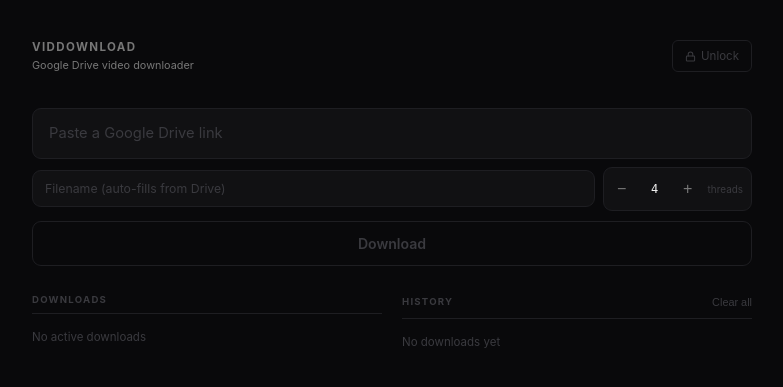
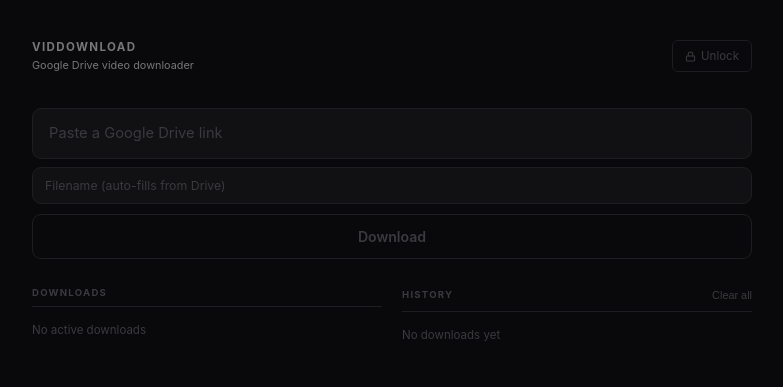
Before and after one commit to dhanmina/notegrab, a Flask app: page / in a window 1280 px wide. Shown: the top 387 px of the page, without its empty margins (248-1031 px from the left). Run offline with Flask 3, Linux system fonts and the light colour scheme; data that the repository does not hold is empty.

Commit message:
feat: hardcode threads to 8, remove user-facing stepper

```diff
--- a/app.py
+++ b/app.py
@@ -115,7 +115,7 @@
     data = request.get_json()
     url = (data.get("url") or "").strip()
     output = (data.get("output") or "").strip()
-    num_threads = max(1, min(16, int(data.get("threads", 4))))
+    num_threads = max(1, min(8, int(data.get("threads", 8))))
     chunk_size = max(512, int(data.get("chunk_size", 1024 * 64)))
 
     if not url:
--- a/static/app.js
+++ b/static/app.js
@@ -28,7 +28,7 @@
 }
 
 let titleReady = false;
-let threads = 4;
+const threads = 8;
 let driveExt = "";
 let titleTimer = null;
 
@@ -45,7 +45,6 @@
 const urlWarn = document.getElementById("url-warn");
 const bottomRow = document.getElementById("bottom-row");
 const nameField = document.getElementById("name-field");
-const tVal = document.getElementById("t-val");
 
 function syncBtn() {
   const urls = getValidUrls(urlEl.value);
@@ -63,9 +62,7 @@
 }
 
 function updateMode() {
-  const multi = isMultiMode();
-  nameField.style.display = multi ? "none" : "";
-  bottomRow.classList.toggle("threads-only", multi);
+  nameField.style.display = isMultiMode() ? "none" : "";
 }
 
 function setUrlError(msg) {
@@ -102,19 +99,6 @@
   if (s < 3600) return Math.ceil(s / 60) + "m left";
   return (s / 3600).toFixed(1) + "h left";
 }
-
-document.getElementById("t-minus").addEventListener("click", () => {
-  if (threads > 1) {
-    threads--;
-    tVal.textContent = threads;
-  }
-});
-document.getElementById("t-plus").addEventListener("click", () => {
-  if (threads < 16) {
-    threads++;
-    tVal.textContent = threads;
-  }
-});
 
 urlEl.addEventListener("keydown", (e) => {
   if (e.key === "Enter" && MAX_SLOTS === 1) e.preventDefault();
--- a/static/style.css
+++ b/static/style.css
@@ -270,23 +270,7 @@
 .url-warn.on { display: block; }
 
 .bottom-row {
-  display: grid;
-  grid-template-columns: 1fr auto;
-  gap: 8px;
   margin-bottom: 10px;
-  align-items: center;
-}
-
-@media (max-width: 400px) {
-  .bottom-row {
-    grid-template-columns: 1fr;
-  }
-  .stepper { width: fit-content; }
-}
-
-.bottom-row.threads-only {
-  grid-template-columns: auto;
-  justify-content: end;
 }
 
 .field { position: relative; }
--- a/templates/index.html
+++ b/templates/index.html
@@ -37,12 +37,6 @@
         <input class="inp name-inp" id="output" type="text"
           placeholder="Filename (auto-fills from Drive)">
         <span class="ext-chip" id="ext-chip"></span>
-      </div>
-      <div class="stepper" title="Download threads">
-        <button class="step-btn" type="button" id="t-minus">−</button>
-        <span class="step-val" id="t-val">4</span>
-        <button class="step-btn" type="button" id="t-plus">+</button>
-        <span class="step-label">threads</span>
       </div>
     </div>
 
```
